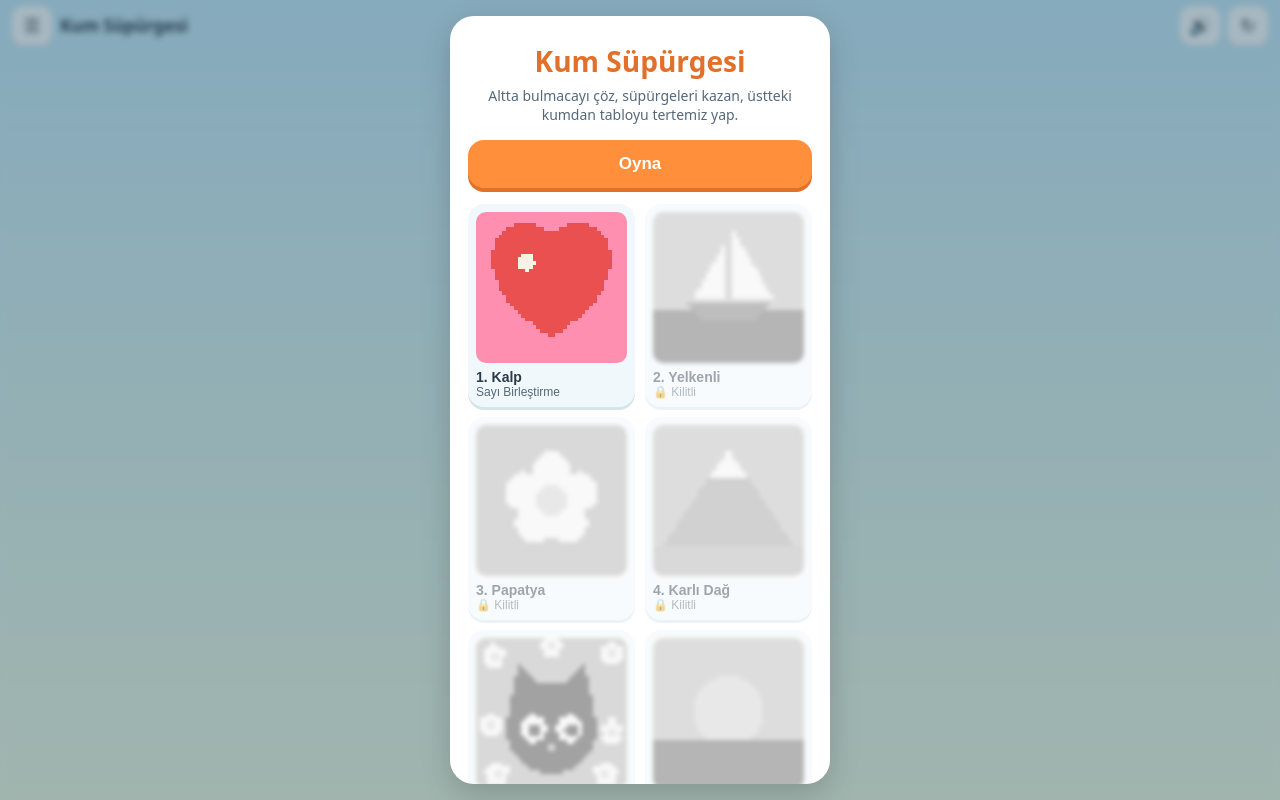
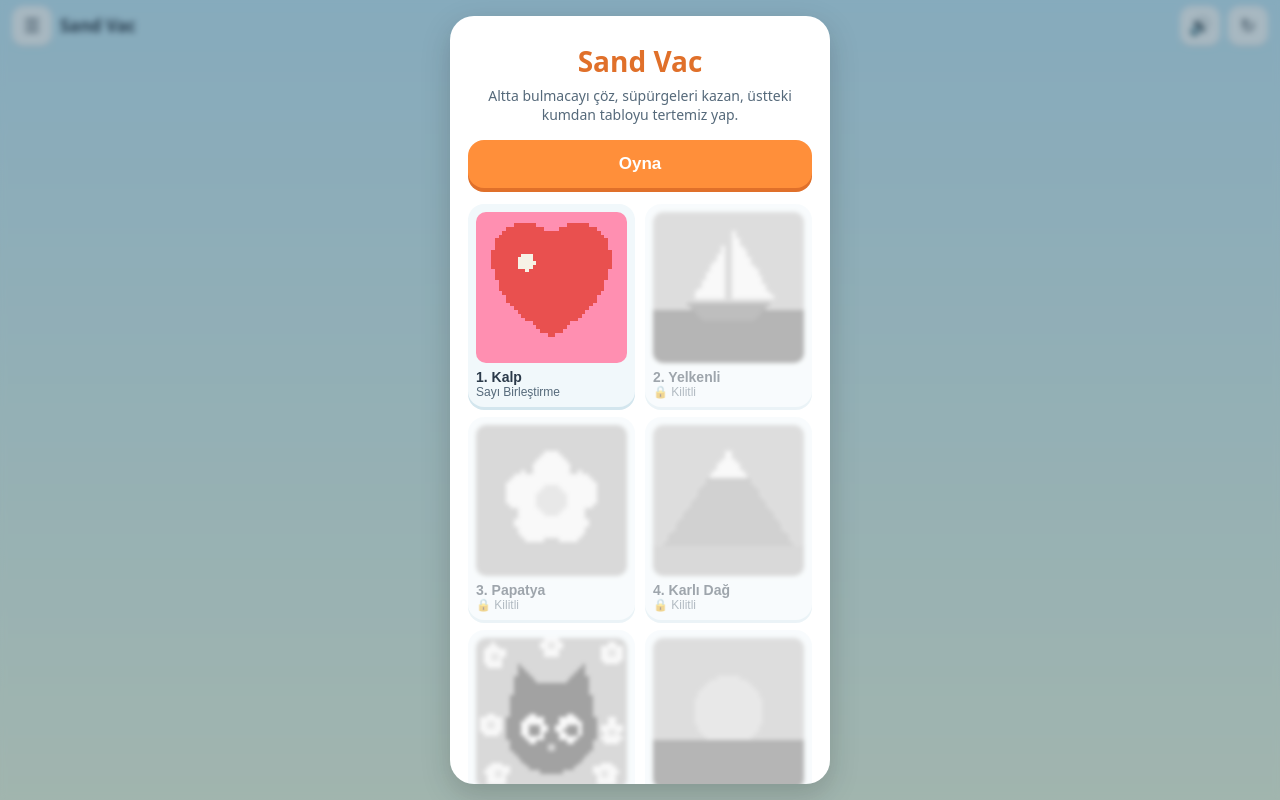
Before and after one commit to smyrna-pergamum/sand-vac, a website with bundled scripts: page www/index.html in a window 1280 px wide. Built offline with nearby package versions, Linux system fonts and the light colour scheme.

Commit message:
chore: rename game to Sand Vac
Co-Authored-By: Claude Opus 5.5 <noreply@anthropic.com>

```diff
--- a/capacitor.config.json
+++ b/capacitor.config.json
@@ -1,6 +1,6 @@
 {
   "appId": "com.smyrnapergamum.kumsupurgesi",
-  "appName": "Kum Süpürgesi",
+  "appName": "Sand Vac",
   "webDir": "www",
   "android": {
     "backgroundColor": "#bfe6f7",
--- a/package.json
+++ b/package.json
@@ -1,8 +1,8 @@
 {
-  "name": "kum-supurgesi",
+  "name": "sand-vac",
   "version": "0.1.0",
   "private": true,
-  "description": "Kum Süpürgesi — kumdan resim + alt bulmaca prototipi",
+  "description": "Sand Vac — sand-picture and vacuum-cleaner puzzle game prototype",
   "type": "module",
   "scripts": {
     "test": "node --test \"tests/*.test.js\"",
--- a/www/index.html
+++ b/www/index.html
@@ -4,14 +4,14 @@
   <meta charset="utf-8" />
   <meta name="viewport" content="width=device-width, initial-scale=1, maximum-scale=1, user-scalable=no, viewport-fit=cover" />
   <meta name="theme-color" content="#bfe6f7" />
-  <title>Kum Süpürgesi</title>
+  <title>Sand Vac</title>
   <link rel="stylesheet" href="css/style.css" />
 </head>
 <body>
   <header class="topbar">
     <button id="btnMenu" class="icon-btn" aria-label="Menü">☰</button>
     <div class="titles">
-      <strong id="title">Kum Süpürgesi</strong>
+      <strong id="title">Sand Vac</strong>
       <span id="subtitle"></span>
     </div>
     <button id="btnSound" class="icon-btn" aria-label="Ses">🔊</button>
@@ -24,7 +24,7 @@
 
   <section id="menu" class="overlay">
     <div class="panel menu-panel">
-      <h1>Kum Süpürgesi</h1>
+      <h1>Sand Vac</h1>
       <p class="tagline">Altta bulmacayı çöz, süpürgeleri kazan, üstteki kumdan tabloyu tertemiz yap.</p>
       <button id="btnPlay" class="primary">Oyna</button>
       <div id="levels" class="levels"></div>
```
Also changed, not shown: 2 other files.
